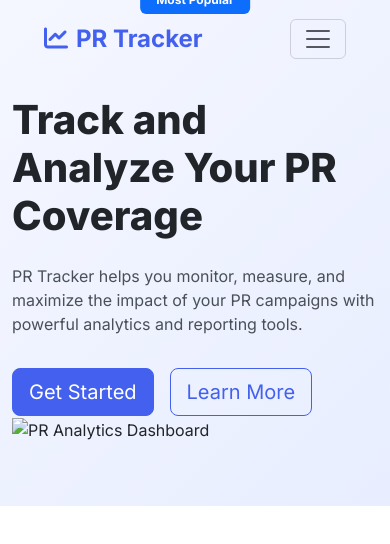
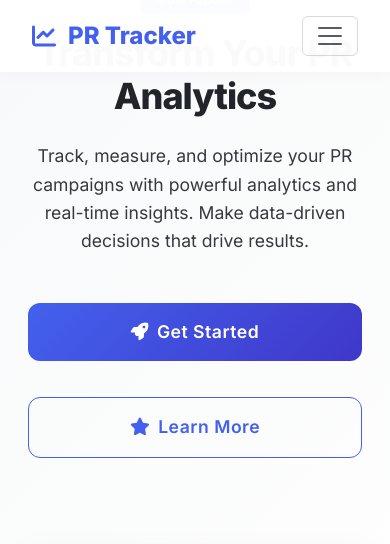
Before and after one commit to Aashish3071/PR_Tracker, a Django app: page / in a window 390 px wide. Shown: the top 544 px of the page. Run offline with Django 5.2, Linux system fonts and the light colour scheme; some libraries are stand-ins or nearby versions; grey boxes are pictures that could not be loaded.

Commit message:
Update landing page hero buttons: Change 'Sign Up' to 'Get Started' and 'Log In' to 'Learn More' with updated functionality

```diff
--- a/core/templates/core/landing_page.html
+++ b/core/templates/core/landing_page.html
@@ -1,3 +1,4 @@
+{% load static %}
 <!DOCTYPE html>
 <html lang="en">
   <head>
@@ -45,69 +46,193 @@
       }
 
       .navbar {
-        padding: 1rem 2rem;
-        background-color: transparent !important;
+        padding: 1.25rem 0;
+        background-color: rgba(255, 255, 255, 0.98) !important;
+        box-shadow: 0 2px 15px rgba(0, 0, 0, 0.04);
         transition: all 0.3s ease;
       }
 
-      .navbar.scrolled {
-        background-color: white !important;
-        box-shadow: 0 2px 10px rgba(0, 0, 0, 0.1);
+      .navbar .container {
+        padding-left: 2rem;
+        padding-right: 2rem;
       }
 
       .navbar-brand {
-        font-weight: 700;
+        font-weight: 800;
+        font-size: 1.75rem;
+        color: var(--primary-color) !important;
+        display: flex;
+        align-items: center;
+        gap: 0.75rem;
+        padding: 0;
+        margin: 0;
+      }
+
+      .navbar-brand i {
         font-size: 1.5rem;
-        color: var(--primary-color) !important;
+      }
+
+      .navbar-nav {
+        margin-left: auto;
+        display: flex;
+        align-items: center;
+        gap: 1rem;
+      }
+
+      .nav-item {
+        margin: 0;
       }
 
       .nav-link {
-        font-weight: 500;
-        margin: 0 0.5rem;
+        font-weight: 600;
+        font-size: 1.05rem;
+        margin: 0 0.75rem;
         color: var(--dark-color) !important;
+        transition: color 0.2s ease;
+      }
+
+      .nav-link:hover {
+        color: var(--primary-color) !important;
       }
 
       .btn-primary {
         background-color: var(--primary-color);
         border-color: var(--primary-color);
+        padding: 0.75rem 1.5rem;
+        font-weight: 600;
+        border-radius: 12px;
+        transition: all 0.3s ease;
       }
 
       .btn-primary:hover {
         background-color: var(--secondary-color);
         border-color: var(--secondary-color);
+        transform: translateY(-2px);
+        box-shadow: 0 4px 15px rgba(67, 97, 238, 0.2);
       }
 
       .btn-outline-primary {
         color: var(--primary-color);
         border-color: var(--primary-color);
+        padding: 0.75rem 1.5rem;
+        font-weight: 600;
+        border-radius: 12px;
+        transition: all 0.3s ease;
       }
 
       .btn-outline-primary:hover {
         background-color: var(--primary-color);
         border-color: var(--primary-color);
+        transform: translateY(-2px);
+        box-shadow: 0 4px 15px rgba(67, 97, 238, 0.1);
       }
 
-      .hero {
-        padding: 8rem 0 6rem;
-        background: linear-gradient(135deg, #f5f7ff 0%, #e8eeff 100%);
+      .hero-section {
+        position: relative;
+        min-height: 700px;
+        display: flex;
+        align-items: center;
+        justify-content: space-between;
+        color: var(--dark-color);
+        background: linear-gradient(135deg, #f8f9fa 0%, #ffffff 100%);
+        padding: 6rem 2rem;
+        gap: 4rem;
+        overflow: hidden;
       }
 
-      .hero h1 {
-        font-weight: 800;
-        font-size: 3.5rem;
-        line-height: 1.2;
-        margin-bottom: 1.5rem;
+      .hero-content {
+        flex: 1;
+        max-width: 600px;
+        padding: 2rem;
+        z-index: 1;
       }
 
-      .hero p {
-        font-size: 1.25rem;
-        margin-bottom: 2rem;
-        color: #495057;
+      .hero-image {
+        flex: 1;
+        min-height: 600px;
+        background: url('{% static "images/hero.png" %}') no-repeat center;
+        background-size: cover;
+        border-radius: 24px;
+        box-shadow: 0 20px 40px rgba(0, 0, 0, 0.1);
+        transition: transform 0.3s ease;
+        position: relative;
+        overflow: hidden;
       }
 
-      .hero-img {
-        max-width: 100%;
-        height: auto;
+      .hero-image::after {
+        content: "";
+        position: absolute;
+        top: 0;
+        left: 0;
+        right: 0;
+        bottom: 0;
+        background: linear-gradient(
+          135deg,
+          rgba(67, 97, 238, 0.1) 0%,
+          rgba(76, 201, 240, 0.1) 100%
+        );
+        border-radius: 24px;
+      }
+
+      .hero-image:hover {
+        transform: translateY(-10px) scale(1.02);
+      }
+
+      .hero-title {
+        font-size: 4rem;
+        font-weight: 800;
+        margin-bottom: 1.5rem;
+        color: var(--dark-color);
+        line-height: 1.2;
+        letter-spacing: -1px;
+      }
+
+      .hero-subtitle {
+        font-size: 1.35rem;
+        margin-bottom: 2.5rem;
+        color: var(--dark-color);
+        opacity: 0.9;
+        line-height: 1.6;
+      }
+
+      .hero-buttons {
+        display: flex;
+        gap: 1.25rem;
+        margin-top: 2.5rem;
+      }
+
+      .hero-buttons .btn {
+        padding: 1rem 2.5rem;
+        font-size: 1.1rem;
+        font-weight: 600;
+        letter-spacing: 0.5px;
+        border-radius: 12px;
+        transition: all 0.3s ease;
+      }
+
+      .hero-buttons .btn-primary {
+        background: linear-gradient(
+          135deg,
+          var(--primary-color) 0%,
+          var(--secondary-color) 100%
+        );
+        border: none;
+      }
+
+      .hero-buttons .btn-primary:hover {
+        transform: translateY(-3px);
+        box-shadow: 0 8px 25px rgba(67, 97, 238, 0.25);
+      }
+
+      .hero-buttons .btn-outline-primary:hover {
+        background: linear-gradient(
+          135deg,
+          var(--primary-color) 0%,
+          var(--secondary-color) 100%
+        );
+        border: none;
+        color: white;
+        transform: translateY(-3px);
       }
 
       .features {
@@ -208,17 +333,85 @@
         color: white;
       }
 
-      @media (max-width: 768px) {
-        .hero {
-          padding: 6rem 0 4rem;
+      @media (max-width: 991px) {
+        .navbar {
+          padding: 1rem;
         }
 
-        .hero h1 {
-          font-size: 2.5rem;
+        .navbar .container {
+          padding-left: 1rem;
+          padding-right: 1rem;
         }
 
-        .hero p {
-          font-size: 1rem;
+        .navbar-brand {
+          font-size: 1.5rem;
+        }
+
+        .navbar-nav {
+          margin-top: 1rem;
+          align-items: flex-start;
+        }
+
+        .hero-section {
+          flex-direction: column;
+          padding: 4rem 1rem;
+          text-align: center;
+          min-height: auto;
+          gap: 3rem;
+        }
+
+        .hero-content {
+          max-width: 100%;
+          padding: 1rem;
+        }
+
+        .hero-image {
+          width: 100%;
+          min-height: 400px;
+          margin-top: 2rem;
+        }
+
+        .hero-title {
+          font-size: 2.75rem;
+        }
+
+        .hero-subtitle {
+          font-size: 1.2rem;
+        }
+
+        .hero-buttons {
+          justify-content: center;
+        }
+      }
+
+      @media (max-width: 576px) {
+        .hero-section {
+          padding: 2rem 1rem;
+        }
+
+        .hero-content {
+          padding: 0;
+        }
+
+        .hero-image {
+          min-height: 300px;
+        }
+
+        .hero-title {
+          font-size: 2.25rem;
+        }
+
+        .hero-subtitle {
+          font-size: 1.1rem;
+        }
+
+        .hero-buttons {
+          flex-direction: column;
+        }
+
+        .hero-buttons .btn {
+          width: 100%;
+          margin: 0.5rem 0;
         }
       }
     </style>
@@ -228,7 +421,7 @@
     <nav class="navbar navbar-expand-lg navbar-light fixed-top">
       <div class="container">
         <a class="navbar-brand" href="/">
-          <i class="fas fa-chart-line me-2"></i>PR Tracker
+          <i class="fas fa-chart-line"></i>PR Tracker
         </a>
         <button
           class="navbar-toggler"
@@ -242,7 +435,7 @@
           <span class="navbar-toggler-icon"></span>
         </button>
         <div class="collapse navbar-collapse" id="navbarNav">
-          <ul class="navbar-nav ms-auto">
+          <ul class="navbar-nav">
             <li class="nav-item">
               <a class="nav-link" href="#features">Features</a>
             </li>
@@ -253,11 +446,11 @@
               <a class="nav-link" href="#pricing">Pricing</a>
             </li>
             <li class="nav-item">
-              <a class="nav-link" href="/accounts/login/">Login</a>
+              <a class="nav-link" href="/accounts/login/">Log In</a>
             </li>
             <li class="nav-item">
-              <a class="btn btn-primary ms-2" href="/accounts/register/"
-                >Sign Up</a
+              <a class="btn btn-primary" href="/accounts/register/"
+                >Get Started</a
               >
             </li>
           </ul>
@@ -266,33 +459,38 @@
     </nav>
 
     <!-- Hero Section -->
-    <section class="hero">
-      <div class="container">
-        <div class="row align-items-center">
-          <div class="col-lg-6">
-            <h1>Track and Analyze Your PR Coverage</h1>
-            <p>
-              PR Tracker helps you monitor, measure, and maximize the impact of
-              your PR campaigns with powerful analytics and reporting tools.
-            </p>
-            <div class="d-flex gap-3">
-              <a href="/accounts/register/" class="btn btn-primary btn-lg"
-                >Get Started</a
-              >
-              <a href="#features" class="btn btn-outline-primary btn-lg"
-                >Learn More</a
-              >
-            </div>
-          </div>
-          <div class="col-lg-6">
-            <img
-              src="https://via.placeholder.com/600x400?text=PR+Analytics+Dashboard"
-              alt="PR Analytics Dashboard"
-              class="hero-img"
-            />
+    <section class="hero-section" aria-labelledby="hero-title">
+      <div class="hero-content">
+        <div class="container">
+          <h1 class="hero-title" id="hero-title">
+            Transform Your PR Analytics
+          </h1>
+          <p class="hero-subtitle">
+            Track, measure, and optimize your PR campaigns with powerful
+            analytics and real-time insights. Make data-driven decisions that
+            drive results.
+          </p>
+          <div class="hero-buttons">
+            {% if user.is_authenticated %}
+            <a href="{% url 'home' %}" class="btn btn-primary">
+              <i class="fas fa-chart-line me-2"></i>Go to Dashboard
+            </a>
+            {% else %}
+            <a href="{% url 'register' %}" class="btn btn-primary">
+              <i class="fas fa-rocket me-2"></i>Get Started
+            </a>
+            <a href="#features" class="btn btn-outline-primary">
+              <i class="fas fa-star me-2"></i>Learn More
+            </a>
+            {% endif %}
           </div>
         </div>
       </div>
+      <div
+        class="hero-image"
+        role="img"
+        aria-label="PR Analytics Dashboard Preview"
+      ></div>
     </section>
 
     <!-- Features Section -->
```
